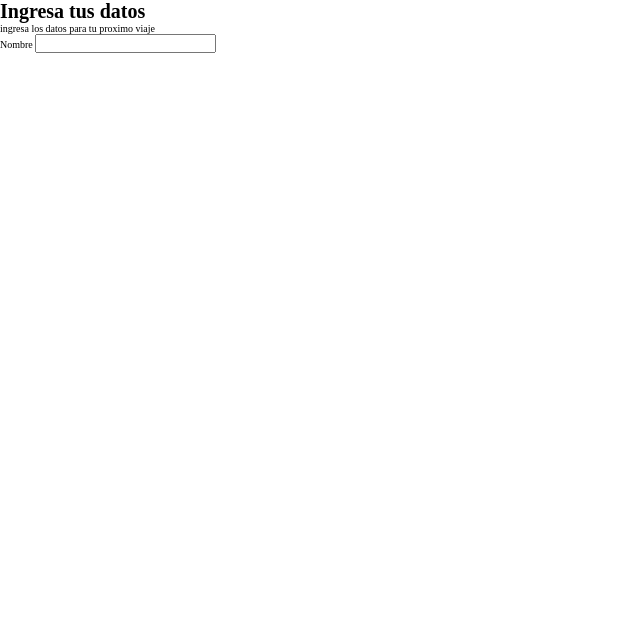
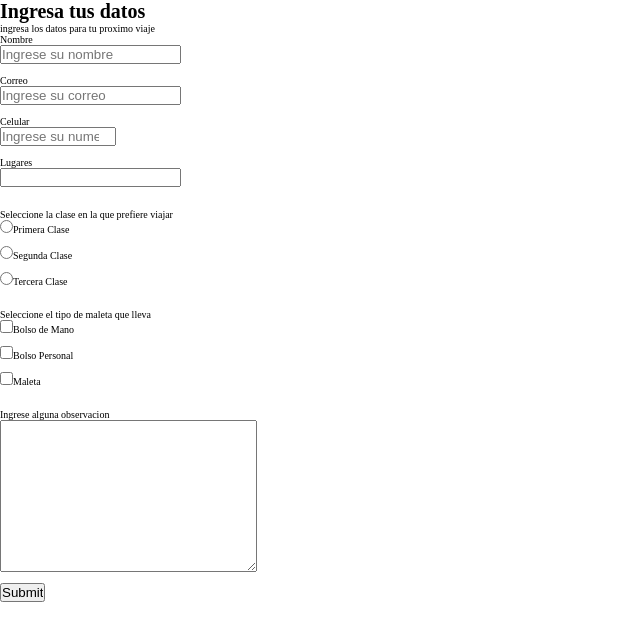
Before and after one commit to RavenHrafnagud/FormularioDeEncuestas, a plain HTML site: page index.html in a window 1280 px wide. Shown: the whole page, without its empty margins (0-640 px from the left). Drawn offline with Linux system fonts and the light colour scheme.

Commit message:
se añadio los atributos de las historias pedidas, haciendo el guardado del html para seguir a modificar el css

```diff
--- a/index.html
+++ b/index.html
@@ -17,12 +17,71 @@
             <p id="description">ingresa los datos para tu proximo viaje</p>
         </header>
         <main>
-            <section>
-                <form action="" id="survey-form">
-                    <label for="">Nombre</label>
-                    <input type="text" id="name">
-                </form>
-            </section>
+            <form action="" id="survey-form">
+                <label for="name" id="name-label">
+                    <span>Nombre</span>
+                    <br>
+                    <input type="text" placeholder="Ingrese su nombre" id="name" required>
+                </label>
+                <br><br>
+                <label for="email" id="email-label">
+                    <span>Correo</span>
+                    <br>
+                    <input type="email" placeholder="Ingrese su correo" id="email" required>
+                </label>
+                <br><br>
+                <label for="number" id="number-label">
+                    <span>Celular</span>
+                    <br>
+                    <input type="number" placeholder="Ingrese su numero" min="0" max="9999999999" id="number" required>
+                </label>
+                <br><br>
+                <label for="dropdown">
+                    <span>Lugares</span><br>
+                    <input list="dropdown">
+                    <datalist id="dropdown">
+                        <option value="Santa Marta">Santa Marta</option>
+                        <option value="Bogota">Bogota</option>
+                    </datalist>
+                </label>
+                <br><br><br>
+                <section>
+                    <p>Seleccione la clase en la que prefiere viajar</p>
+                    <label for="claseAvion">
+                        <input type="radio" name="claseAvion" value="primeraClase">Primera Clase
+                    </label>
+                    <br><br>
+                    <label for="claseAvion">
+                        <input type="radio" name="claseAvion" value="segundaClase">Segunda Clase
+                    </label>
+                    <br><br>
+                    <label for="claseAvion">
+                        <input type="radio" name="claseAvion" value="terceraClase">Tercera Clase
+                    </label>
+                </section>
+                <br><br>
+                <section>
+                    <p>Seleccione el tipo de maleta que lleva</p>
+                    <label for="tipoMaleta">
+                        <input type="checkbox" name="tipoMaleta" value="bolsoDeMano">Bolso de Mano
+                    </label>
+                    <br><br>
+                    <label for="tipoMaleta">
+                        <input type="checkbox" name="tipoMaleta" value="bolsoPersonal">Bolso Personal
+                    </label>
+                    <br><br>
+                    <label for="tipoMaleta">
+                        <input type="checkbox" name="tipoMaleta" value="maleta">Maleta
+                    </label>
+                </section>
+                <br><br>
+                <label for="observaion">
+                    <p>Ingrese alguna observacion</p>
+                    <textarea name="observaion" id="observaion" cols="30" rows="10"></textarea>
+                </label>
+                <br><br>
+                <input type="submit" id="submit">
+            </form>
         </main>
         <script src="https://cdn.freecodecamp.org/testable-projects-fcc/v1/bundle.js"></script>
     </body>
```
